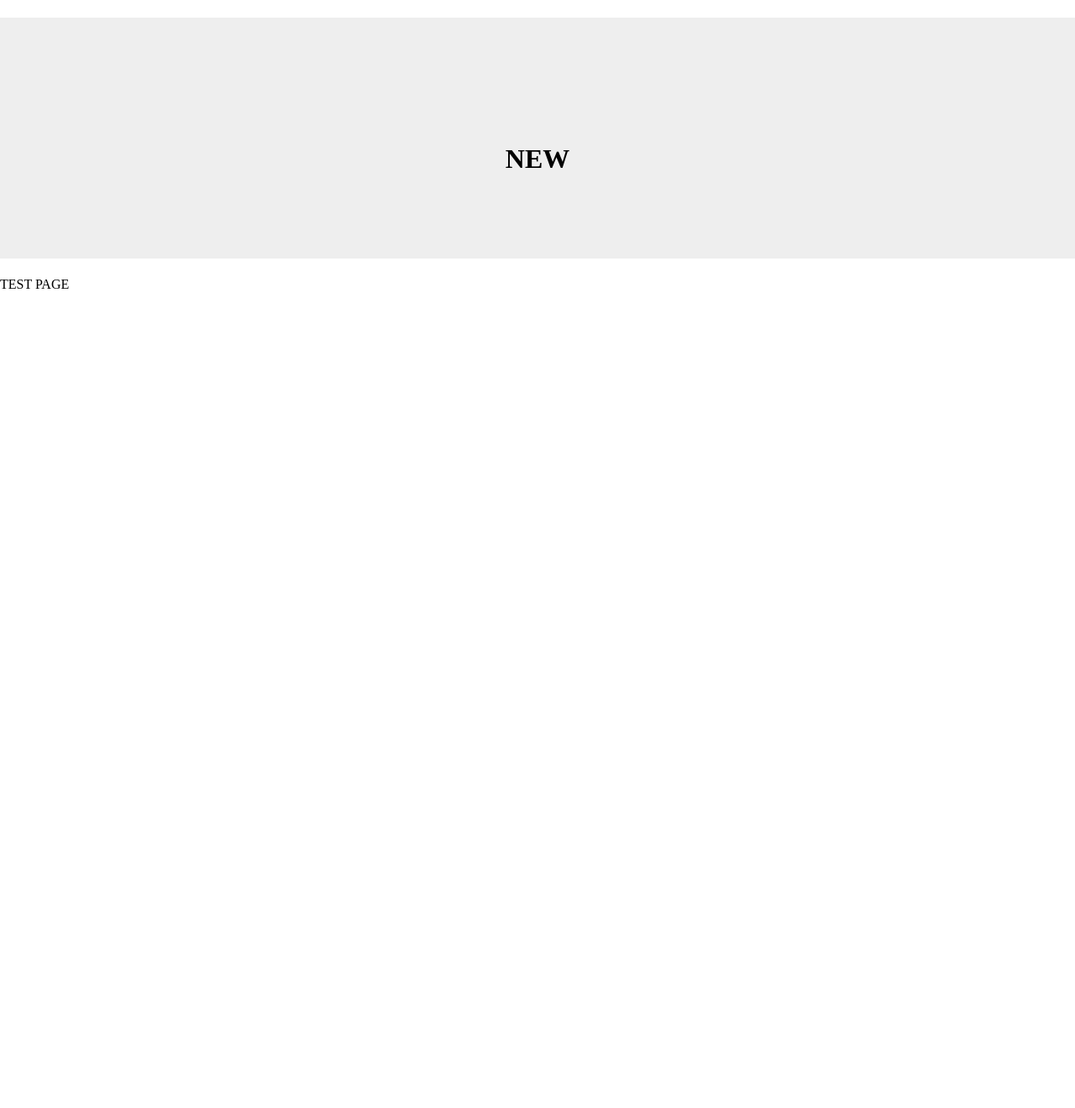
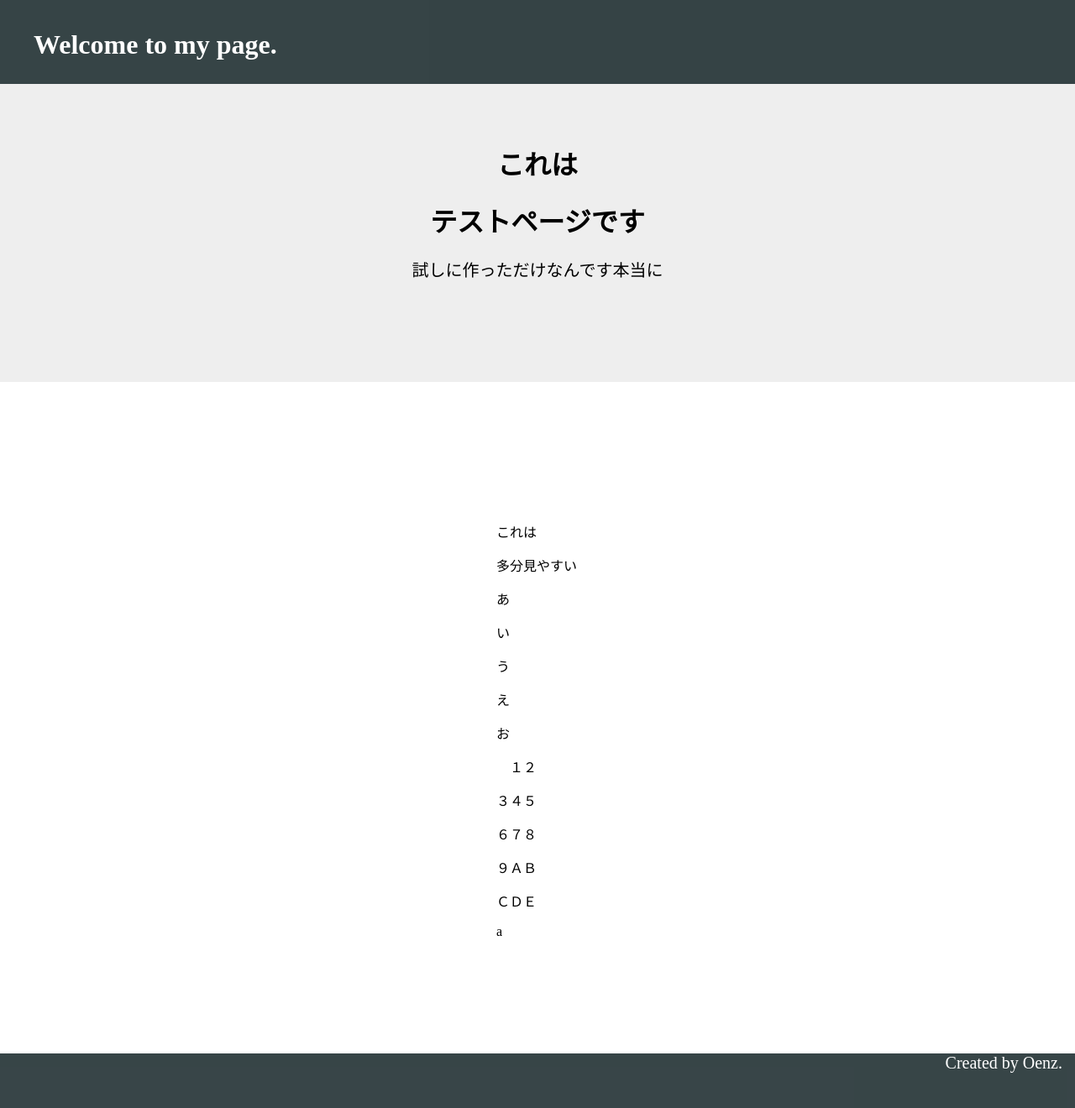
Before and after one commit to Oenz/github.io, a plain HTML site: page index.html in a window 1280 px wide. Shown: the whole page at 84% size. Before the commit the page ends 800 px from the top, so only its background shows below. Drawn offline with Linux system fonts and the light colour scheme.

Commit message:
Update index.html

```diff
--- a/index.html
+++ b/index.html
@@ -3,10 +3,44 @@
   <head>
     <meta charset="utf-8">
     <link rel="stylesheet" href="stylesheet.css">
-    <title>Progate</title>
+    <title>Oenz</title>
   </head>
+  <header>
+    <div class="container">
+      <h1>Welcome to my page.</h1>
+    </div>
+  </header>
   <body>
-    <h1 class="title">NEW</h1>
-    <p>TEST PAGE</p>
+    <div class="title">
+      <div class="container">
+        <h1>これは</h1>
+        <h1>テストページです</h1>
+        <p>試しに作っただけなんです本当に</p>
+      </div>
+    </div>
+
+  <div class="message">
+    <div class="container">
+        <p>これは</p>
+        <p>多分見やすい</p>
+        <p>あ</p>
+        <p>い</p>
+        <p>う</p>
+        <p>え</p>
+        <p>お</p>
+        <p></p>
+        <p>　１２</p>
+        <p>３４５</p>
+        <p>６７８</p>
+        <p>９ＡＢ</p>
+        <p>ＣＤＥ</p>
+        <div class="clear">a</div>
+    </div>
+  </div>
   </body>
+  <footer>
+    <div class="container">
+      <p>Created by Oenz.</p>
+    </div>
+  </footer>
 </html>
```
